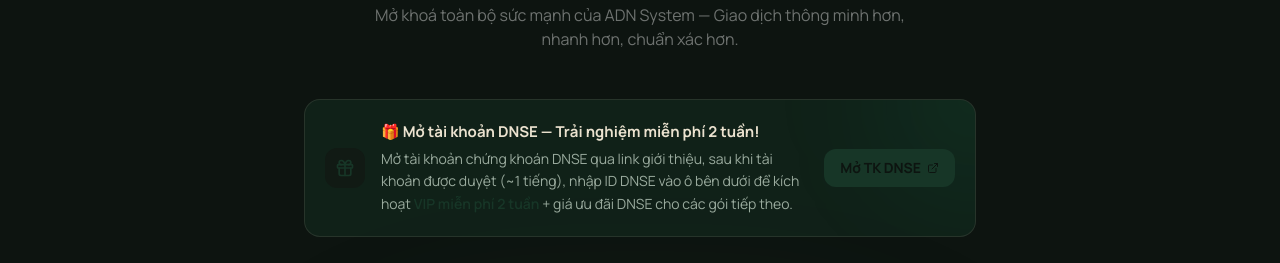
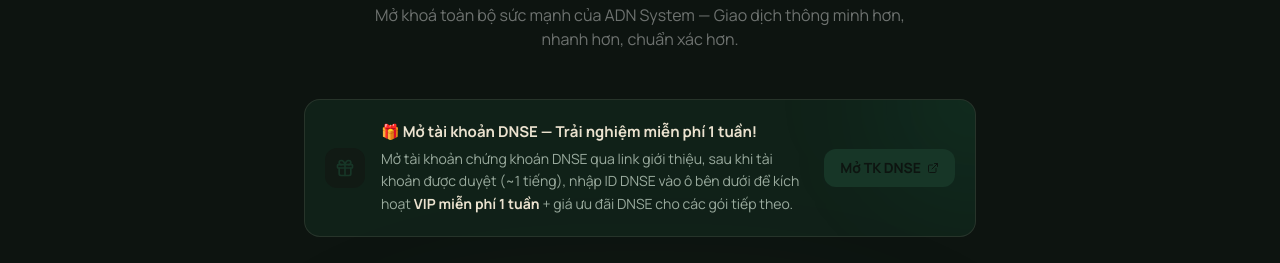
Before and after one commit to JJOEEY/adn-capital, a Next.js app: page / in a window 1280 px wide. Shown: the part 5880-6143 px from the top of the page. Built offline with nearby package versions, Linux system fonts and the light colour scheme; no server answers; the database is empty.

Commit message:
fix: update DNSE free trial copy to 1 week and improve dark text contrast

```diff
--- a/src/components/landing/Pricing.tsx
+++ b/src/components/landing/Pricing.tsx
@@ -314,11 +314,11 @@
               </div>
               <div className="flex-1">
                 <p className="text-sm font-bold mb-1" style={{ color: "var(--text-primary, #1C2B22)" }}>
-                  🎁 Mở tài khoản DNSE — Trải nghiệm miễn phí 2 tuần!
+                  🎁 Mở tài khoản DNSE — Trải nghiệm miễn phí 1 tuần!
                 </p>
                 <p className="text-xs leading-relaxed" style={{ color: "var(--text-secondary, #7D8471)" }}>
                   Mở tài khoản chứng khoán DNSE qua link giới thiệu, sau khi tài khoản được duyệt (~1 tiếng),
-                  nhập ID DNSE vào ô bên dưới để kích hoạt <span style={{ color: "var(--primary, #2E4D3D)", fontWeight: 600 }}>VIP miễn phí 2 tuần</span> + giá ưu đãi DNSE cho các gói tiếp theo.
+                  nhập ID DNSE vào ô bên dưới để kích hoạt <span style={{ color: isDark ? "var(--text-primary, #F8FAFC)" : "var(--primary, #2E4D3D)", fontWeight: 700 }}>VIP miễn phí 1 tuần</span> + giá ưu đãi DNSE cho các gói tiếp theo.
                 </p>
               </div>
               <a
```
